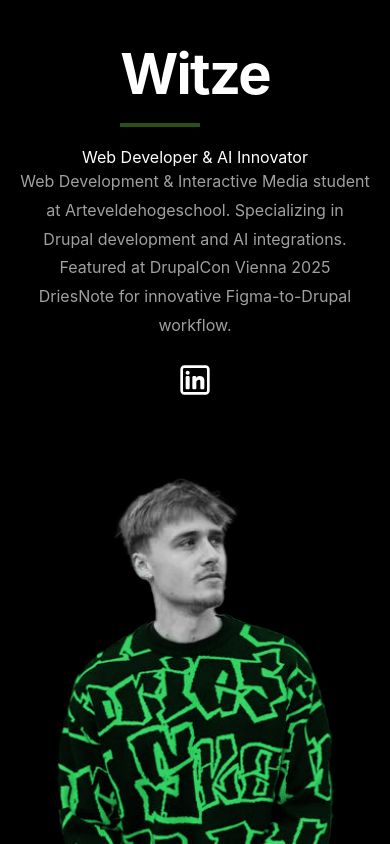
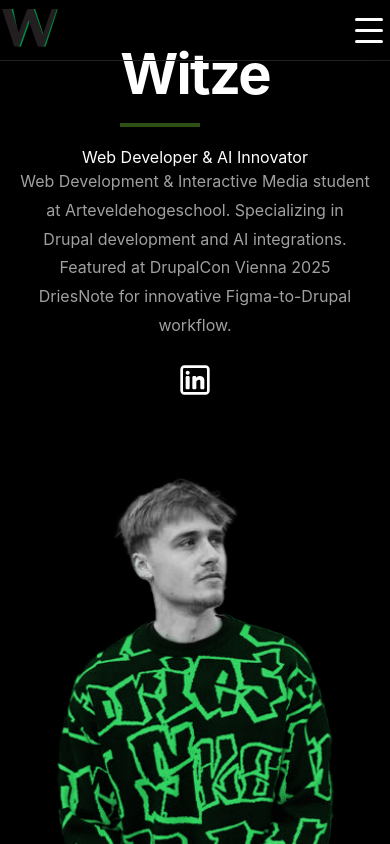
Before and after one commit to Witzevds/portfolio-react-2025, a React (Vite) app: page / in a window 390 px wide. Shown: the top 844 px of the page. Built offline with nearby package versions, Linux system fonts and the light colour scheme; the HTML template or start-up script is replaced by a standard one.

Commit message:
Implement responsive Navbar with hamburger menu and add Lightbox component for image display

```diff
--- a/src/App.jsx
+++ b/src/App.jsx
@@ -17,10 +17,9 @@
 
 function AppContent() {
   const location = useLocation();
-  const isBlogDetail = location.pathname.startsWith("/blog/");
   return (
     <>
-      {!isBlogDetail && <Navbar />}
+      <Navbar />
       <Routes>
         <Route path="/" element={<Home />} />
         <Route path="/blog/:slug" element={<BlogPost />} />
--- a/src/components/Navbar.css
+++ b/src/components/Navbar.css
@@ -41,8 +41,73 @@
   color: #2d5016;
 }
 
-@media (max-width: 768px) {
+
+/* Hamburger menu styles */
+.navbar-hamburger {
+  display: none;
+  flex-direction: column;
+  justify-content: center;
+  align-items: center;
+  width: 38px;
+  height: 38px;
+  cursor: pointer;
+  z-index: 120;
+}
+.navbar-hamburger span {
+  display: block;
+  width: 28px;
+  height: 3px;
+  margin: 4px 0;
+  background: #fff;
+  border-radius: 2px;
+  transition: 0.3s;
+}
+.navbar-hamburger.open span:nth-child(1) {
+  transform: translateY(7px) rotate(45deg);
+}
+.navbar-hamburger.open span:nth-child(2) {
+  opacity: 0;
+}
+.navbar-hamburger.open span:nth-child(3) {
+  transform: translateY(-7px) rotate(-45deg);
+}
+
+@media (max-width: 900px) {
   .navbar {
-    display: none;
+    padding: 0 2px 0 2px;
+  }
+  .navbar-hamburger {
+    display: flex;
+  }
+  .navbar-links {
+    position: fixed;
+    top: 0;
+    right: 0;
+    height: 100vh;
+    width: 220px;
+    background: #181818;
+    flex-direction: column;
+    align-items: flex-start;
+    justify-content: flex-start;
+    padding: 6px 4px 4px 4px;
+    gap: 28px;
+    box-shadow: -2px 0 16px rgba(0,0,0,0.18);
+    transform: translateX(100%);
+    transition: transform 0.3s cubic-bezier(.4,2,.6,1);
+    z-index: 110;
+    display: flex;
+  }
+  .navbar-links.open {
+    transform: translateX(0);
+  }
+  .navbar-links li a {
+    font-size: 1.2rem;
+    color: #fff;
+    padding: 8px 0;
+    border-bottom: none;
+  }
+  .navbar-links li a:hover {
+    color: #2d5016;
+    border-bottom: none;
   }
 }
--- a/src/components/Navbar.jsx
+++ b/src/components/Navbar.jsx
@@ -1,9 +1,10 @@
-import React from "react";
+import React, { useState } from "react";
 import { Link, useLocation } from "react-router-dom";
 import "./Navbar.css";
 
 const Navbar = () => {
   const location = useLocation();
+  const [menuOpen, setMenuOpen] = useState(false);
   return (
     <nav className="navbar">
       <div className="navbar-logo">
@@ -11,7 +12,12 @@
           <img src="/images/logo.svg" alt="Logo" className="logo-img" />
         </Link>
       </div>
-      <ul className="navbar-links">
+      <div className={`navbar-hamburger${menuOpen ? " open" : ""}`} onClick={() => setMenuOpen(!menuOpen)}>
+        <span></span>
+        <span></span>
+        <span></span>
+      </div>
+      <ul className={`navbar-links${menuOpen ? " open" : ""}`} onClick={() => setMenuOpen(false)}>
         <li>
           <a href="#about">About</a>
         </li>
--- a/src/pages/BlogPost.css
+++ b/src/pages/BlogPost.css
@@ -64,6 +64,7 @@
 .blog-post-content {
   max-width: 800px;
   margin: 0 auto;
+  margin-top: 64px;
 }
 
 .back-link {
@@ -206,9 +207,10 @@
   border-radius: 4px;
 }
 
-
 @media (max-width: 768px) {
-  html, body, .blog-post-container {
+  html,
+  body,
+  .blog-post-container {
     max-width: 100vw;
     overflow-x: hidden;
   }
--- a/src/pages/Home.jsx
+++ b/src/pages/Home.jsx
@@ -11,7 +11,7 @@
     <div className="app">
       <Hero data={portfolioData.about} />
       <Skills skills={portfolioData.skills} />
-  <Projects projects={portfolioData.projects.slice(0, 3)} />
+      <Projects projects={portfolioData.projects.slice(0, 3)} />
       <div style={{ textAlign: "center", marginTop: 32 }}>
         <Link to="/projects" className="btn">
           More Projects
```
Also changed, not shown: src/components/Lightbox.css (added, +55 -0 lines), src/components/Lightbox.jsx (added, +17 -0 lines).
